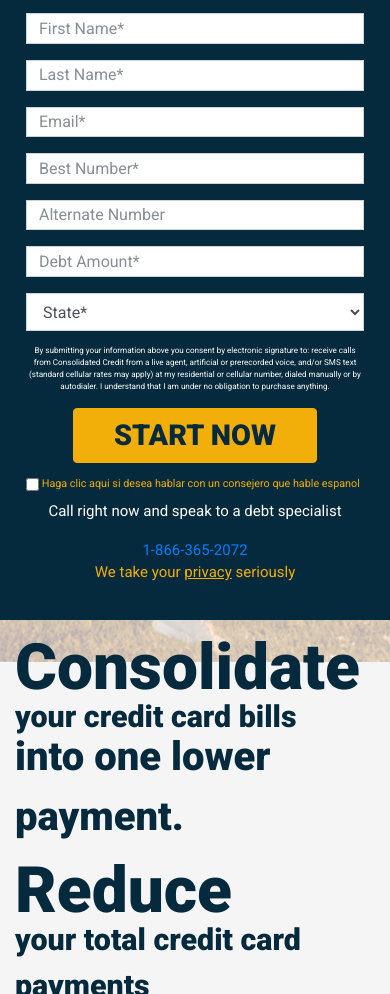
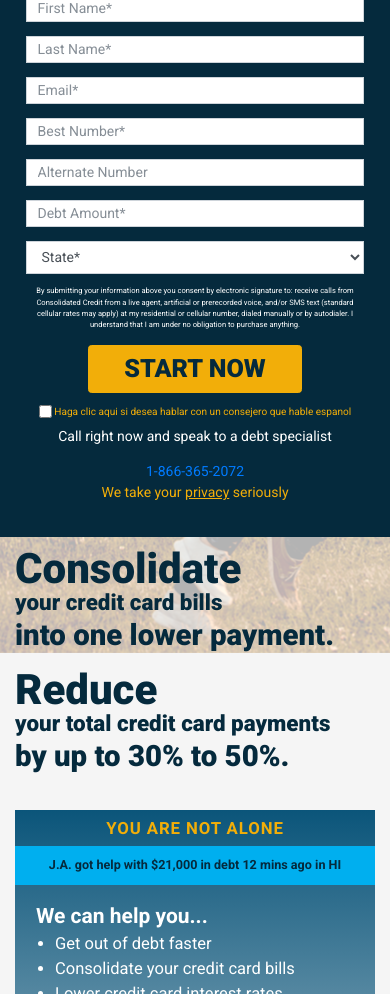
Before and after one commit to ZacharyDinerstein/cccs-redesign, a website: page index.html in a window 390 px wide. Shown: the part 257-1251 px from the top of the page. Drawn offline with Linux system fonts and the light colour scheme.

Commit message:
fixed font sizing on tablet width screen

```diff
--- a/scss/_variables.scss
+++ b/scss/_variables.scss
@@ -21,7 +21,8 @@
 /*TEXT SIZES*/
 /* Screen Sizes */
 $lg-screen: 15px;
-$md-screen: 15px;
+$md-screen: 14px;
+$sm-screen: 14px;
 
 /* Full Screen Width Text Sizes */
 $full-width--xs: .9rem;
--- a/scss/main.scss
+++ b/scss/main.scss
@@ -7,7 +7,7 @@
 }
 
 /*FONTS */
-body {
+html {
 	font-size: 100%;
 }
 
@@ -312,7 +312,7 @@
 
 /* Large devices (desktops, less than 1200px)*/
 @media(max-width: 1199px) {
-	body {
+	html {
 		font-size: $lg-screen;
 	}
 	/*NAVBAR*/
@@ -326,20 +326,64 @@
 	.small-lg-text {
 		font-size: $lg-width--lg-2;
 	}
+		header {
+			&.masthead {
+			.hero-text-block {
+				.hero-lg {
+					font-size: 3.4rem;
+					margin-bottom: -18px;
+				}
+				.hero-md {
+					font-size: 2.2rem;
+					margin-bottom: -3px;
+				}
+				.hero-sm {
+					font-size: 1.8rem;
+					margin-bottom: -10px;
+				}
+			}
+			.form-container {
+				.form-check-label {
+					text-align: center;
+				}
+			}
+		}
+	}
 }
 
 /* Medium devices (tablets, less than 992px)*/
 @media(max-width: 991px) {
-	body {
+	html {
 		font-size: $md-screen;
 	}
 	.small-lg-text {
 		font-size: $md-width--lg-2;
 	}
+	header {
+		&.masthead {
+			.hero-text-block {
+				.hero-lg {
+					font-size: 3rem;
+					margin-bottom: -14px;
+				}
+				.hero-md {
+					font-size: 2.1rem;
+					margin-bottom: 1px;
+				}
+				.hero-sm {
+					font-size: 1.6rem;
+					margin-bottom: -7px;
+				}
+			}
+		}
+	}
 }
 
 /* Small devices (landscape phones, less than 768px)*/
 @media(max-width: 767px) {
+	html {
+		font-size: $sm-screen;
+	}
 	.navbar {
 		text-align: center;
 		.row {
```
Also changed, not shown: css/main.css, 1 other file.
